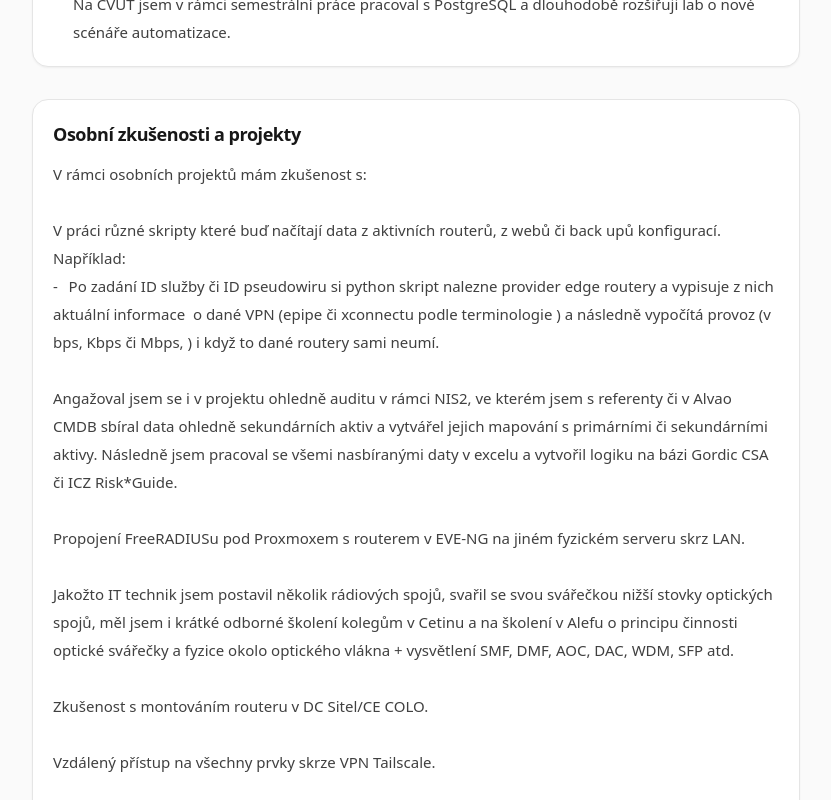
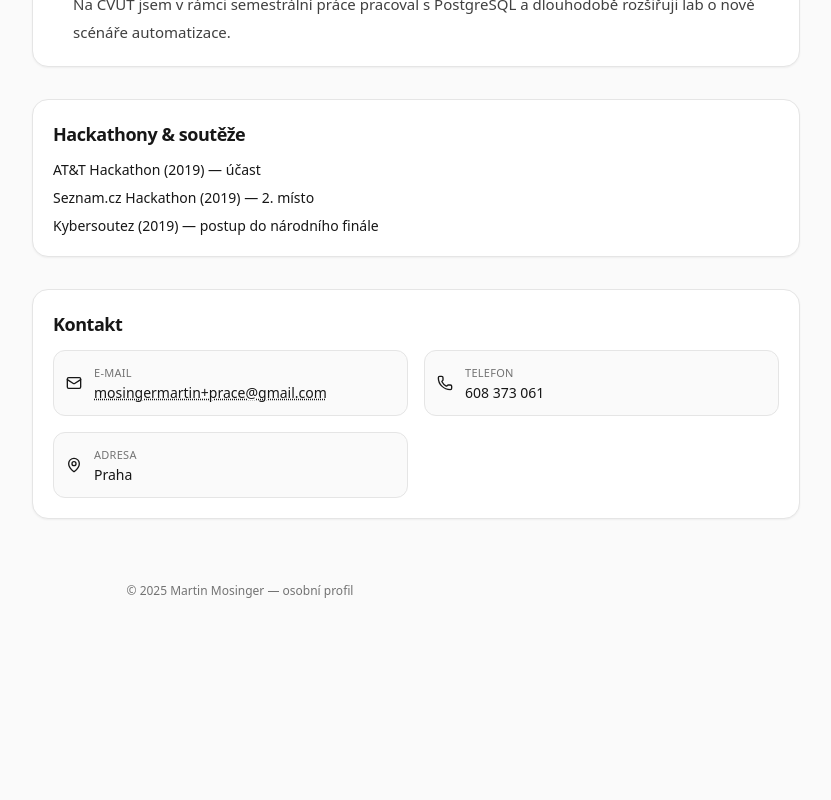
Before and after one commit to mmosinger/mmosinger.github.io, a React (Vite) app: page / in a window 1280 px wide. Shown: the part 2080-2880 px from the top of the page, without its empty margins (400-1231 px from the left). After the commit the page ends 2711 px from the top, so only its background shows below. Built offline with nearby package versions, Linux system fonts and the light colour scheme.

Commit message:
update: doplneni informaci

```diff
--- a/src/App.tsx
+++ b/src/App.tsx
@@ -128,6 +128,8 @@ export default function CVSite() {
             </Timeline>
           </Card>
 
+
+
           <Card id="certifikaty">
             <SectionTitle>Certifikáty</SectionTitle>
             <ul className="mt-3 space-y-2 text-sm">
@@ -175,31 +177,13 @@ export default function CVSite() {
             </div>
           </Card>
 
-          <Card id="projekty-detail">
-            <SectionTitle>Osobní zkušenosti a projekty</SectionTitle>
-            <pre className="mt-3 whitespace-pre-wrap text-[15px] leading-7 text-neutral-700 print:text-neutral-800 font-sans">
-{`V rámci osobních projektů mám zkušenost s:
-
-V práci různé skripty které buď načítají data z aktivních routerů, z webů či back upů konfigurací.
-Například:
--	Po zadání ID služby či ID pseudowiru si python skript nalezne provider edge routery a vypisuje z nich aktuální informace  o dané VPN (epipe či xconnectu podle terminologie ) a následně vypočítá provoz (v bps, Kbps či Mbps, ) i když to dané routery sami neumí.
-
-Angažoval jsem se i v projektu ohledně auditu v rámci NIS2, ve kterém jsem s referenty či v Alvao CMDB sbíral data ohledně sekundárních aktiv a vytvářel jejich mapování s primárními či sekundárními aktivy. Následně jsem pracoval se všemi nasbíranými daty v excelu a vytvořil logiku na bázi Gordic CSA či ICZ Risk*Guide.
-
-Propojení FreeRADIUSu pod Proxmoxem s routerem v EVE-NG na jiném fyzickém serveru skrz LAN.
-
-Jakožto IT technik jsem postavil několik rádiových spojů, svařil se svou svářečkou nižší stovky optických spojů, měl jsem i krátké odborné školení kolegům v Cetinu a na školení v Alefu o principu činnosti optické svářečky a fyzice okolo optického vlákna + vysvětlení SMF, DMF, AOC, DAC, WDM, SFP atd.
-
-Zkušenost s montováním routeru v DC Sitel/CE COLO.
-
-Vzdálený přístup na všechny prvky skrze VPN Tailscale.
-
-Zabbix dohled Mikrotik routeru a Ubiquiti rádia.
-
-Na ČVUT v rámci semestrální práce zkušenost s PostgreSQL databází
-
-V rámci zájmu o automatizaci mám v plánu do LABu  implementovat Ansible`}
-            </pre>
+          <Card id="souteze">
+            <SectionTitle>Hackathony & soutěže</SectionTitle>
+            <ul className="mt-3 space-y-2 text-sm">
+              <li>AT&amp;T Hackathon (2019) — účast</li>
+              <li>Seznam.cz Hackathon (2019) — 2. místo</li>
+              <li>Kybersoutez (2019) — postup do národního finále</li>
+            </ul>
           </Card>
 
           <Card id="kontakt">
```
